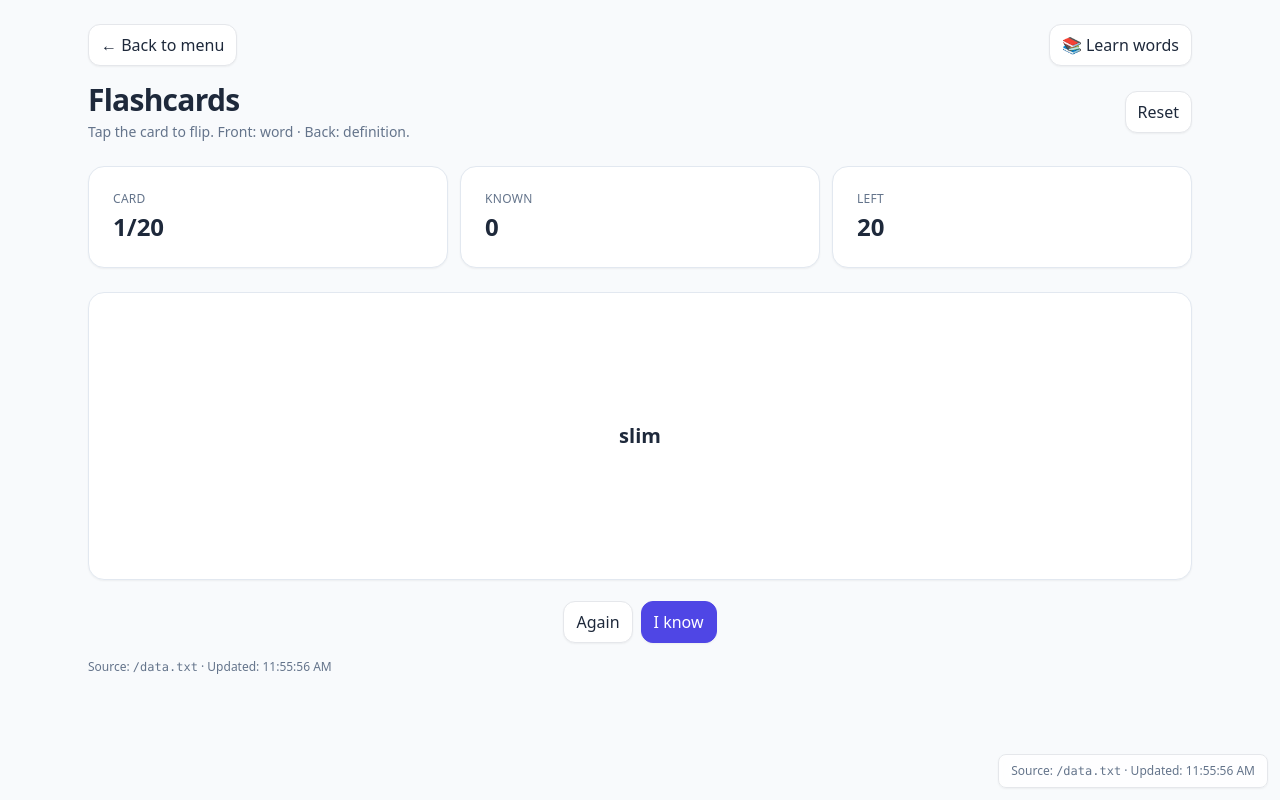
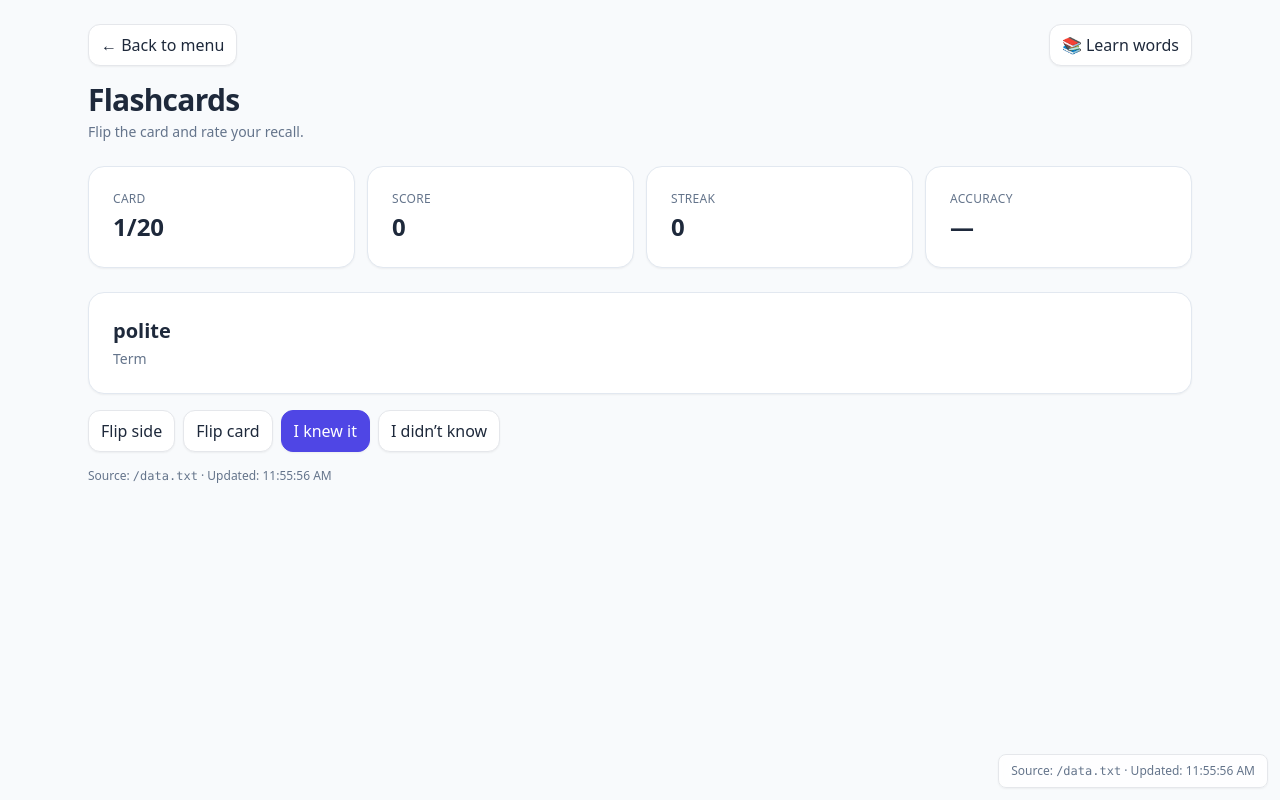
Before and after one commit to baykovaju29-bit/games, a React (Vite) app: page /flashcards in a window 1280 px wide. Built offline with nearby package versions, Linux system fonts and the light colour scheme.

Commit message:
Update Flashcards.jsx

```diff
--- a/src/games/Flashcards.jsx
+++ b/src/games/Flashcards.jsx
@@ -1,58 +1,80 @@
-import React, { useMemo, useState } from "react";
+import React, { useMemo, useState, useEffect } from "react";
 import Page from "../ui/Page.jsx";
 import Stat from "../ui/Stat.jsx";
 import { shuffle } from "../utils";
+import { recordResult } from "../lib/progress";
 
 export default function Flashcards({ pairs = [], meta }) {
-  const deck = useMemo(() => shuffle(pairs), [pairs]);
-  const [idx, setIdx] = useState(0);
+  const deck = useMemo(() => (pairs || []).filter(p => p?.term && p?.def), [pairs]);
+
+  const [i, setI] = useState(0);
+  const [face, setFace] = useState("term"); // 'term' | 'def'
   const [flipped, setFlipped] = useState(false);
-  const [known, setKnown] = useState(0);
+  const [madeMistake, setMadeMistake] = useState(false);
 
-  const card = deck[idx] || {};
+  const [score, setScore] = useState(0);
+  const [answered, setAnswered] = useState(0);
+  const [streak, setStreak] = useState(0);
+  const accuracy = answered ? Math.round((score / answered) * 100) + "%" : "—";
 
-  function next(isKnown) {
-    setKnown(k => k + (isKnown ? 1 : 0));
-    setIdx(i => (i + 1) % Math.max(deck.length, 1));
+  useEffect(() => {
+    setMadeMistake(false);
     setFlipped(false);
+    setFace("term");
+  }, [i]);
+
+  function next() {
+    if (!deck.length) return;
+    setI(n => (n + 1) % deck.length);
   }
 
+  function know() {
+    const term = deck[i]?.term;
+    setAnswered(n => n + 1);
+    setScore(s => s + 1);
+    setStreak(st => st + 1);
+    recordResult({ term, correct: true, firstTry: !madeMistake, game: "flashcards" });
+    setTimeout(next, 350);
+  }
+
+  function dontKnow() {
+    const term = deck[i]?.term;
+    setAnswered(n => n + 1);
+    setStreak(0);
+    setMadeMistake(true);
+    recordResult({ term, correct: false, firstTry: false, game: "flashcards" });
+    // можно оставить карточку ещё раз или перейти дальше:
+    setTimeout(next, 200);
+  }
+
+  if (!deck.length) return <div className="p-6">No data…</div>;
+  const item = deck[i];
+
   return (
-    <Page
-      title="Flashcards"
-      subtitle="Tap the card to flip. Front: word · Back: definition."
-      right={<button className="btn" onClick={() => { setIdx(0); setKnown(0); setFlipped(false); }}>Reset</button>}
-    >
-      <div className="grid grid-cols-1 md:grid-cols-3 gap-3 mb-6">
-        <Stat label="Card"  value={`${idx + 1}/${deck.length || 0}`} />
-        <Stat label="Known" value={known} />
-        <Stat label="Left"  value={Math.max((deck.length || 0) - known, 0)} />
+    <Page title="Flashcards" subtitle="Flip the card and rate your recall." right={null}>
+      <div className="grid grid-cols-4 gap-2 md:gap-3 mb-6">
+        <Stat label="Card" value={`${i + 1}/${deck.length}`} />
+        <Stat label="Score" value={score} />
+        <Stat label="Streak" value={streak} />
+        <Stat label="Accuracy" value={accuracy} />
       </div>
 
-      {/* 3D flip card */}
-      <div className="perspective">
-        <button
-          onClick={() => setFlipped(f => !f)}
-          className={
-            "relative w-full h-64 md:h-72 card text-xl transition-transform duration-500 preserve-3d " +
-            (flipped ? "rotate-y-180" : "")
-          }
-        >
-          {/* FRONT — term */}
-          <div className="absolute inset-0 card-pad backface-hidden flex items-center justify-center text-center">
-            <div className="font-semibold">{card.term || "—"}</div>
-          </div>
-
-          {/* BACK — definition */}
-          <div className="absolute inset-0 card-pad backface-hidden rotate-y-180 flex items-center justify-center text-center">
-            <div className="text-base md:text-lg">{card.def || "—"}</div>
-          </div>
-        </button>
+      <div
+        className={"card card-pad mb-4 cursor-pointer transition-transform duration-300 " + (flipped ? "rotate-y-180" : "")}
+        style={{ perspective: 1000 }}
+        onClick={() => setFlipped(f => !f)}
+      >
+        <div className="text-xl font-semibold">
+          {flipped ? (face === "term" ? item.def : item.term) : (face === "term" ? item.term : item.def)}
+        </div>
+        <div className="sub mt-1">{flipped ? (face === "term" ? "Definition" : "Term") : (face === "term" ? "Term" : "Definition")}</div>
       </div>
 
-      <div className="mt-4 flex gap-2 justify-center">
-        <button className="btn" onClick={() => next(false)}>Again</button>
-        <button className="btn btn-primary" onClick={() => next(true)}>I know</button>
+      <div className="flex gap-2">
+        <button className="btn" onClick={() => setFace(f => (f === "term" ? "def" : "term"))}>Flip side</button>
+        <button className="btn" onClick={() => setFlipped(f => !f)}>Flip card</button>
+        <button className="btn btn-primary" onClick={know}>I knew it</button>
+        <button className="btn" onClick={dontKnow}>I didn’t know</button>
       </div>
 
       <div className="mt-4">{meta}</div>
```
